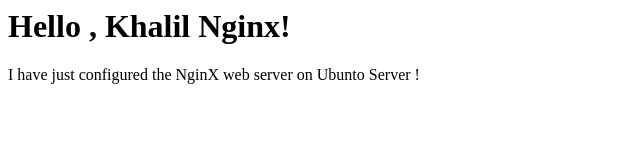
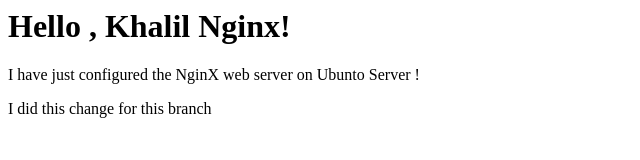
Before and after one commit to devopsclacai/session2project1, a plain HTML site: page index.html in a window 1280 px wide. Shown: the whole page, without its empty margins (0-640 px from the left). Drawn offline with Linux system fonts and the light colour scheme.

Commit message:
Second commit : I did a small change on this branch

```diff
--- a/index.html
+++ b/index.html
@@ -7,5 +7,6 @@
 <body>
  <h1> Hello , Khalil Nginx! </h1>
  <p> I have just configured the NginX web server on Ubunto Server ! </p>
+ <p> I did this change for this branch <p>
 </body>
 </html>
```
